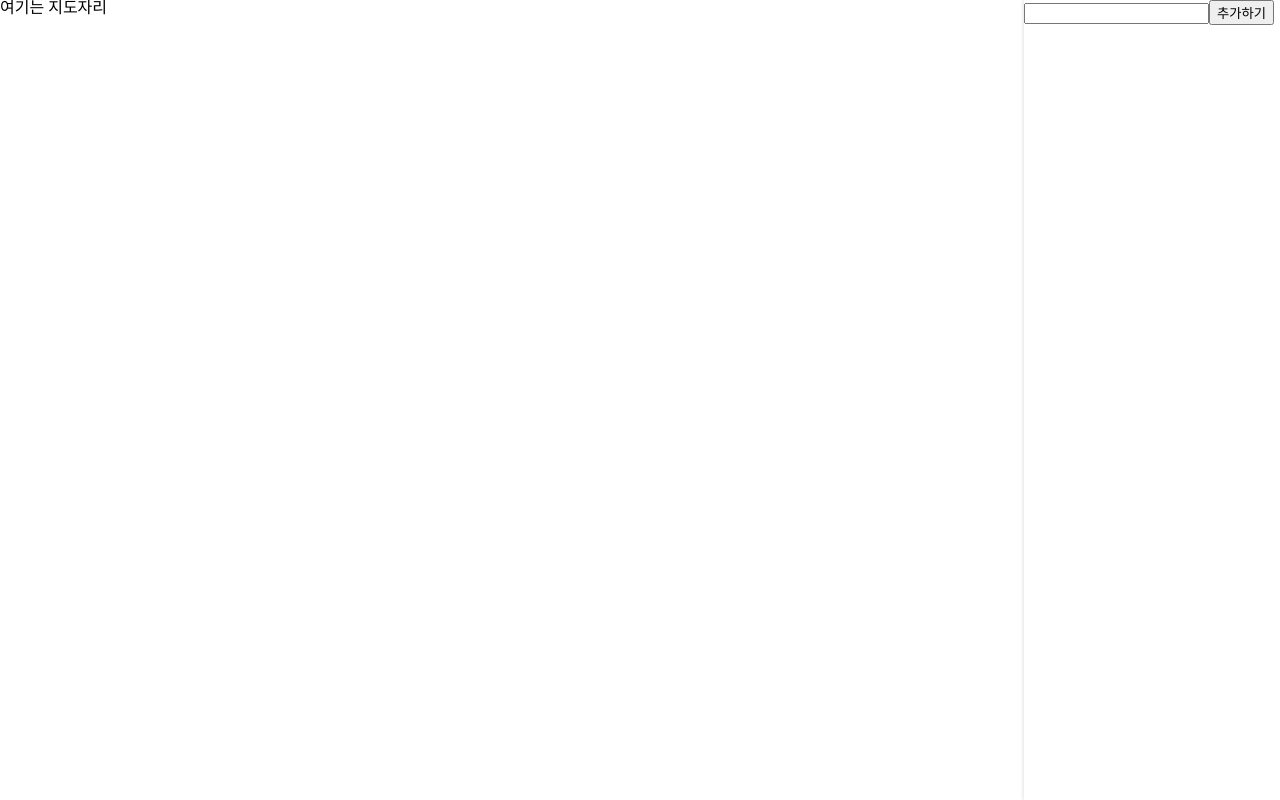
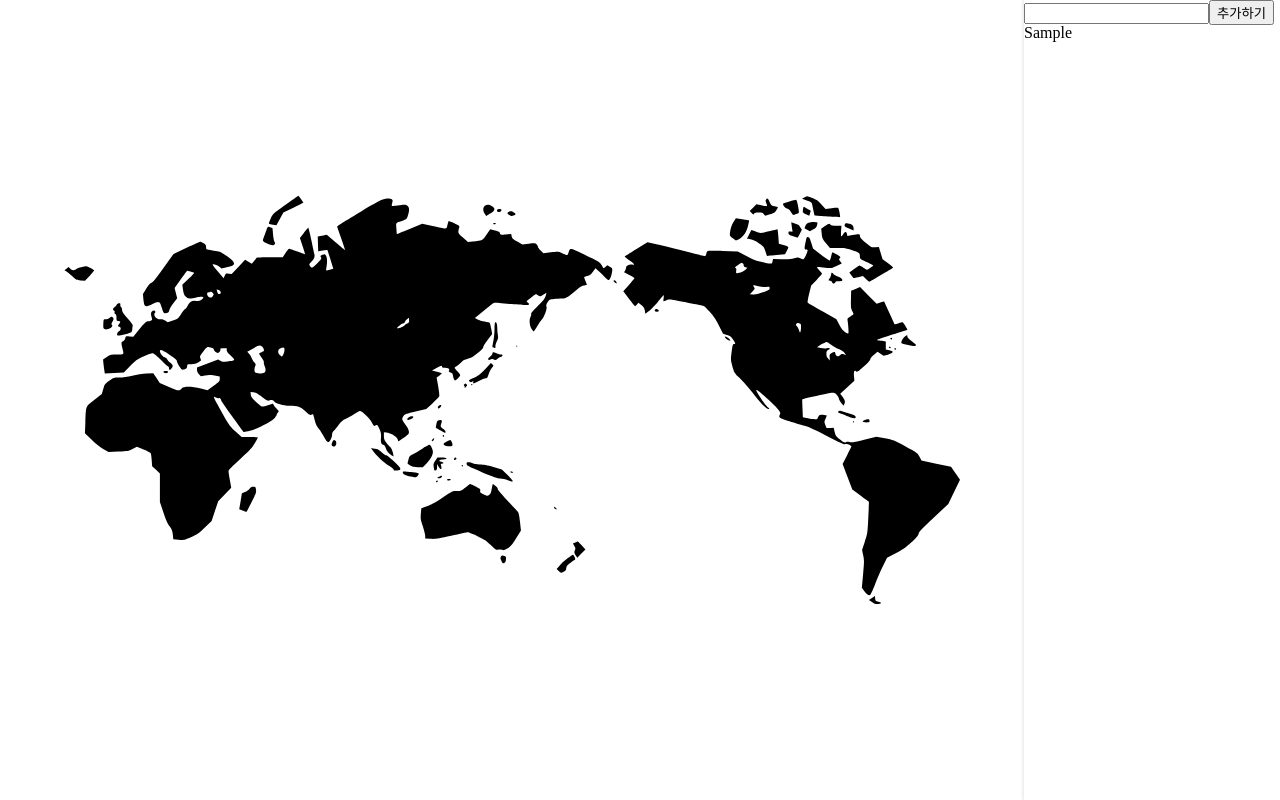
Before and after one commit to HobinLee/my-travel-map, a React (Create React App) app: page / in a window 1280 px wide. Both pictures are taken after typing "Sample" into the empty fields and a click on the button "추가하기". Built offline with nearby package versions, Linux system fonts and the light colour scheme.

Commit message:
list redux connect

```diff
--- a/src/component/InputCountry.jsx
+++ b/src/component/InputCountry.jsx
@@ -1,5 +1,9 @@
 import React, { useState, useEffect } from 'react';
 import styled from 'styled-components';
+import { useDispatch } from 'react-redux';
+
+import { userListAdd } from '../store/modules/map';
+import UserList from '../component/UserList';
 
 const InputCountryWrap = styled.div`
 	width: 20%;
@@ -8,6 +12,8 @@ const InputCountryWrap = styled.div`
 `
 
 const InputCountry = () => {
+	const dispatch = useDispatch();
+
 	const [inputText, setInputText] = useState("");
 
 	const onChangeInput = (e) => {
@@ -15,18 +21,23 @@ const InputCountry = () => {
 	}
 
 	const onClickButton = () => {
-		console.log(inputText)
 		setInputText("");
+		dispatch(userListAdd(inputText));
 	}
 
 	return (
 		<InputCountryWrap>
+			<div>
 				<input
 					type="text"
 					value={inputText}
 					onChange={onChangeInput}
 				/>
 				<button onClick={onClickButton}>추가하기</button>
+			</div>
+
+
+			<UserList />
 		</InputCountryWrap>
 	)
 }
--- /dev/null
+++ b/src/component/UserList.jsx
@@ -0,0 +1,18 @@
+import React from 'react';
+import { useSelector } from 'react-redux';
+
+import UserListItem from './UserListItem';
+
+const UserList = () => {
+  const { userList } = useSelector(state => state.map);
+
+  return (
+    <ul>
+      {userList.map((item, index)=> {
+        return <UserListItem key={item + index} listItem={item} listIndex={index}/>
+      })}
+    </ul>
+  )
+}
+
+export default UserList;
--- /dev/null
+++ b/src/component/UserListItem.jsx
@@ -0,0 +1,11 @@
+import React from 'react';
+
+const UserListItem = ({ listItem, listIndex }) => {
+  return (
+    <li>
+      {listItem}
+    </li>
+  )
+}
+
+export default UserListItem;
--- a/src/page/Main.jsx
+++ b/src/page/Main.jsx
@@ -2,6 +2,7 @@ import React from 'react';
 import styled from 'styled-components';
 
 import InputCountry from '../component/InputCountry';
+import MapImage from '../rsc/images/test.svg';
 
 const Wrapper = styled.div`
   width: 100%;
@@ -11,12 +12,22 @@ const Wrapper = styled.div`
 
 const MapContainer = styled.div`
   width: 80%;
+  padding: 5%;
+  display: flex;
+  justify-content: center;
+  align-items: center;
+
+  & > img {
+    width: 100%;
+  }
 `
 
 const Main = () => {
   return (
     <Wrapper>
-            <MapContainer>여기는 지도자리</MapContainer>
+      <MapContainer>
+        <img src={MapImage} alt=""/>
+      </MapContainer>
       <InputCountry />
     </Wrapper>
   )
--- a/src/store/index.js
+++ b/src/store/index.js
@@ -3,7 +3,7 @@ import { combineReducers } from 'redux';
 import map from './modules/map';
 
 const rootReducer = combineReducers({
-    map
+  map
 });
 
 export default rootReducer;
--- a/src/store/modules/map.js
+++ b/src/store/modules/map.js
@@ -1,12 +1,23 @@
+const USER_LIST_ADD = 'USER_LIST_ADD';
+
 const initialState = {
-    mapData: {},
+  mapData: {},
+  userList: [],
 }
 
+export const userListAdd = (item) => ({type: USER_LIST_ADD, item: item});
+
 const reducer = (state = initialState, action) => {
-    switch(action.type) {
-        default:
-            return state;
-    }
+  switch(action.type) {
+    case USER_LIST_ADD:
+      return {
+        ...state,
+        userList: [...state.userList, action.item]
+      }
+
+    default:
+      return state;
+  }
 }
 
 export default reducer;
```
Also changed, not shown: src/rsc/images/test.svg (added). Lines whose indentation alone changed are shown as unchanged.
